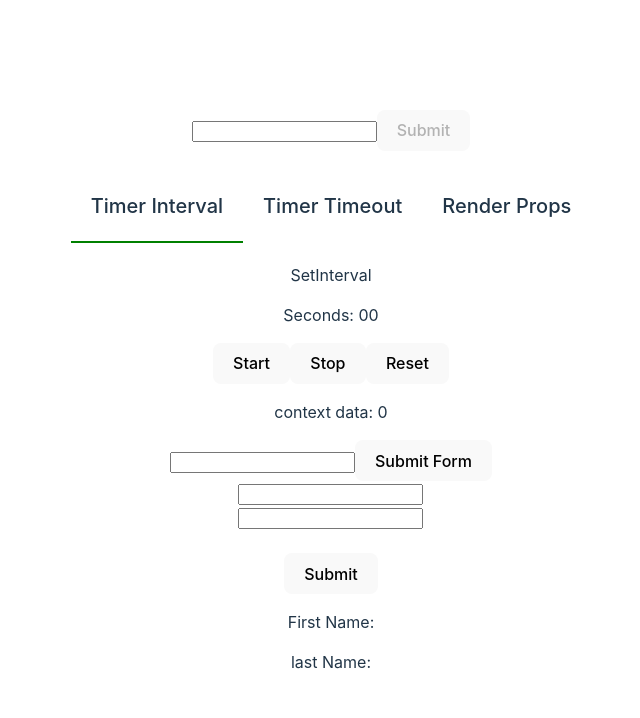
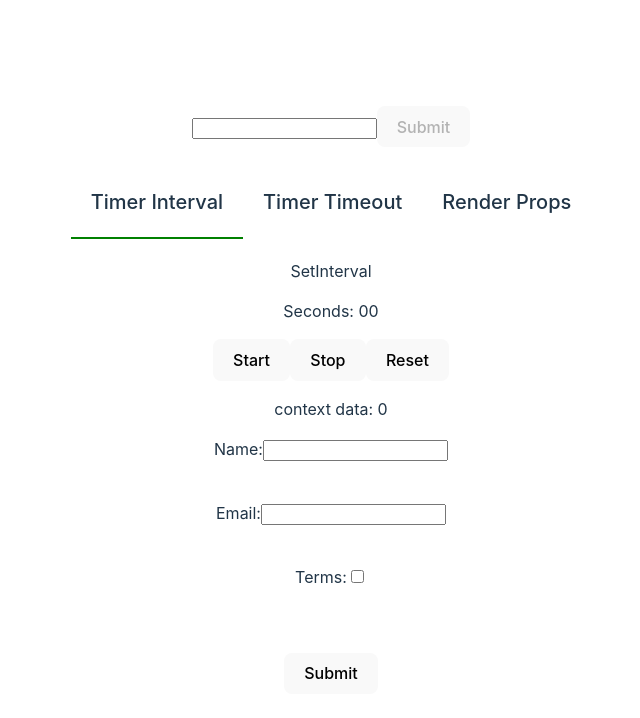
Before and after one commit to cos1715/JS10-React, a React (Vite) app: page / in a window 1280 px wide. Shown: the top 718 px of the page, without its empty margins (309-949 px from the left). Built offline with nearby package versions, Linux system fonts and the light colour scheme.

Commit message:
lesson-40

```diff
--- a/package.json
+++ b/package.json
@@ -12,7 +12,8 @@
     "classnames": "^2.3.2",
     "formik": "^2.2.9",
     "react": "^18.2.0",
-    "react-dom": "^18.2.0"
+    "react-dom": "^18.2.0",
+    "yup": "^1.1.1"
   },
   "devDependencies": {
     "@types/node": "^18.16.3",
--- a/src/App.tsx
+++ b/src/App.tsx
@@ -1,7 +1,8 @@
 import { AgeProvider } from "providers/age";
 import { InputTask } from "sections/input-task";
 import { ContextTabs } from "sections/context-tabs";
-import { Forms } from "sections/forms";
+// import { Forms } from "sections/forms";
+import { FormikForm } from "sections/formik";
 
 import "./App.css";
 
@@ -11,7 +12,8 @@ function App() {
       <AgeProvider>
         <InputTask />
         <ContextTabs />
-        <Forms />
+        {/* <Forms /> */}
+        <FormikForm />
       </AgeProvider>
     </div>
   );
--- a/src/components/render-props/render-props.tsx
+++ b/src/components/render-props/render-props.tsx
@@ -14,6 +14,7 @@ interface ICounter {
   renderProps: (count: number, onCountUpdate: () => void) => ReactNode;
 }
 
+// Компонент обгортка яка дозволяє поілитись логікою
 const Counter = ({ children, renderProps }: ICounter) => {
   const [count, setCount] = useState(0);
 
@@ -21,12 +22,15 @@ const Counter = ({ children, renderProps }: ICounter) => {
     setCount(count + 1);
   };
 
+  // Викликаємо функцію і пердаєм їй аргументи
   const myJsx = renderProps(count, onCountUpdate);
 
+  // Використовуємо результат функції
   return <div>{myJsx}</div>;
 };
 
 export const RenderProps = () => {
+  // Звичайна функція яка повертає JSX
   const renderProps: ICounter["children"] = (count, onCountUpdate) => {
     return (
       <>
@@ -38,6 +42,7 @@ export const RenderProps = () => {
 
   return (
     <div>
+      {/* Передаєм цю функцію як children або як props */}
       <Counter renderProps={renderProps}>{renderProps}</Counter>
     </div>
   );
--- /dev/null
+++ b/src/sections/formik/formik.tsx
@@ -0,0 +1,93 @@
+import { Formik, Form, Field } from "formik";
+// Імпорт всього з yup
+import * as Yup from "yup";
+
+interface IForm {
+  name: string;
+  email: string;
+  terms: boolean;
+}
+
+// Схема фалідації
+// Прописуєм правила для кожного поля у формі
+// Раджу почитати Yup документацію для того щоб +- знати які є методи
+// Створити загальний yup об'єкт
+const validationSchema = Yup.object({
+  // Дивимся якого типу в нас будуть дані в інпуті і прописуєм праила
+  name: Yup.string().min(3, "Value is too short").required("Required"),
+  email: Yup.string().email("Please enter an email").required("Required"),
+  terms: Yup.boolean().isTrue("Please accept terms").required("Required"),
+});
+
+// Не забудьте дати початкуові значення відмінні від undefined
+const initialValues: IForm = { name: "", email: "", terms: false };
+
+export const FormikForm = () => {
+  return (
+    // Загальний формік копнент
+    <Formik
+      // Передати схему  валідації
+      validationSchema={validationSchema}
+      // Обов'зковий проп
+      initialValues={initialValues}
+      // Обов'зковий проп
+      onSubmit={(values, formikBag) => {
+        console.log("values", values);
+        console.log("formikBag", formikBag);
+      }}
+    >
+      {/* Використовуєм функцію яка повертає форму */}
+      {/* Функція приймає пропси із форміка */}
+      {({ touched, values, errors, isValid, handleBlur, handleChange }) => {
+        console.log("touched", touched);
+        console.log("values", values);
+        console.log("errors", errors);
+        return (
+          // Обгортка форми від форміка
+          <Form>
+            <label>
+              Name:
+              {/* Використати свій інпут */}
+              <input
+                type="text"
+                name="name"
+                // Обов'язково передати
+                value={values.name}
+                // Обов'язково передати
+                onBlur={handleBlur}
+                // Обов'язково передати
+                onChange={handleChange}
+              />
+            </label>
+            <p style={{ color: "red" }}>{errors.name}</p>
+            <br />
+            <label>
+              Email:
+              {/* Викоистати обгортку інпута він форміка */}
+              {/* В нього теж можна передати свій компонент */}
+              <Field name="email" type="email" />
+            </label>
+            <p style={{ color: "red" }}>{errors.email}</p>
+            <br />
+            <label>
+              Terms:
+              <input
+                type="checkbox"
+                name="terms"
+                checked={values.terms}
+                onBlur={handleBlur}
+                onChange={handleChange}
+              />
+            </label>
+            <p style={{ color: "red" }}>{errors.terms}</p>
+            <br />
+            <br />
+            <button type="submit" disabled={!isValid}>
+              Submit
+            </button>
+          </Form>
+        );
+      }}
+    </Formik>
+  );
+};
--- /dev/null
+++ b/src/sections/formik/index.ts
@@ -0,0 +1 @@
+export { FormikForm } from "./formik";
```
Also changed, not shown: .eslintrc.json, 1 other file (tests, documents, lock files or other folders).
